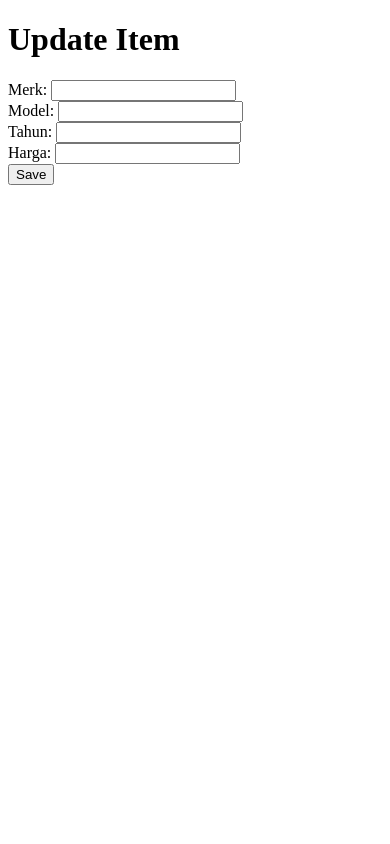
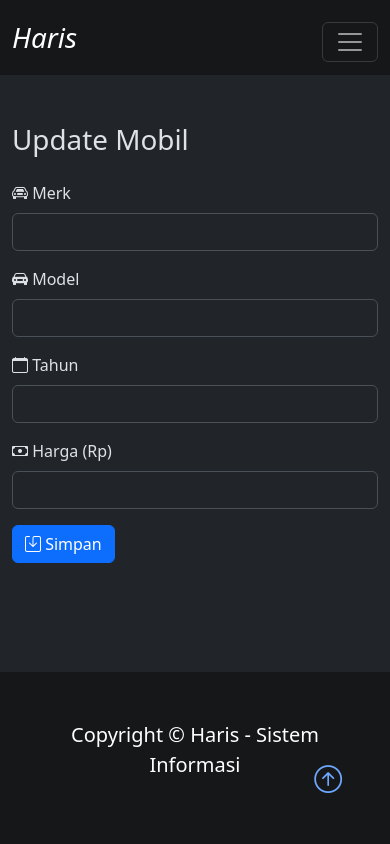
Before and after one commit to harisongg/harisongg, a PHP site: page /update_mobil.php?id=1 in a window 390 px wide. Run offline with PHP 8.4, Linux system fonts and the light colour scheme; data that the repository does not hold is empty.

Commit message:
Add files via upload
Final, done the UI/UX (isn't the best though), sorted the files based on their functions, all functions and queries ran as they should be, thank you God.

```diff
--- /dev/null
+++ b/UAS_Haris_825230106/queries/qupdate_mobil.php
@@ -0,0 +1,20 @@
+<?php
+$id = $_GET['id'];
+$result = $conn->query("SELECT * FROM mobil WHERE id=$id");
+$item = $result->fetch_assoc();
+
+if ($_SERVER['REQUEST_METHOD'] == 'POST') {
+    $merk = $_POST['merk'];
+    $model = $_POST['model'];
+    $tahun = $_POST['tahun'];
+    $harga = $_POST['harga'];
+
+    $sql = "UPDATE mobil SET merk='$merk', model='$model', tahun='$tahun', harga='$harga' WHERE id=$id";
+
+    if ($conn->query($sql) === TRUE) {
+        echo "Data berhasil diupdate";
+    } else {
+        echo "Error: " . $sql . "<br>" . $conn->error;
+    }
+}
+?>
--- a/UAS_Haris_825230106/update_mobil.php
+++ b/UAS_Haris_825230106/update_mobil.php
@@ -1,40 +1,75 @@
 <?php
 require_once "include/config.php";
 require_once "include/session.php";
-
-$id = $_GET['id'];
-$result = $conn->query("SELECT * FROM mobil WHERE id=$id");
-$item = $result->fetch_assoc();
-
-if ($_SERVER['REQUEST_METHOD'] == 'POST') {
-    $merk = $_POST['merk'];
-    $model = $_POST['model'];
-    $tahun = $_POST['tahun'];
-    $harga = $_POST['harga'];
-
-    $sql = "UPDATE mobil SET merk='$merk', model='$model', tahun='$tahun', harga='$harga' WHERE id=$id";
-
-    if ($conn->query($sql) === TRUE) {
-        echo "Data berhasil diupdate";
-    } else {
-        echo "Error: " . $sql . "<br>" . $conn->error;
-    }
-}
+require_once "queries/qupdate_mobil.php";
 ?>
 
-<!DOCTYPE html>
-<html>
+<!doctype html>
+<html lang="en" data-bs-theme="dark">
+
 <head>
-    <title>Update Item</title>
+    <title>Update Mobil</title>
+    <meta charset="utf-8" />
+    <meta name="viewport" content="width=device-width, initial-scale=1, shrink-to-fit=no" />
+    <link href="https://cdn.jsdelivr.net/npm/bootstrap@5.3.2/dist/css/bootstrap.min.css" rel="stylesheet" integrity="sha384-T3c6CoIi6uLrA9TneNEoa7RxnatzjcDSCmG1MXxSR1GAsXEV/Dwwykc2MPK8M2HN" crossorigin="anonymous" />
+    <link rel="stylesheet" href="https://cdn.jsdelivr.net/npm/bootstrap-icons@1.11.3/font/bootstrap-icons.min.css" />
 </head>
 <body>
-    <h1>Update Item</h1>
-    <form method="post">
-        Merk: <input type="text" name="merk" value="<?php echo $item['merk']; ?>"><br>
-        Model: <input type="text" name="model" value="<?php echo $item['model']; ?>"><br>
-        Tahun: <input type="number" name="tahun" value="<?php echo $item['tahun']; ?>"><br>
-        Harga: <input type="number" step="0.01" name="harga" value="<?php echo $item['harga']; ?>"><br>
-        <button type="submit">Save</button>
-    </form>
+    <div class="d-flex flex-column min-vh-100">
+        <header>
+            <nav class="navbar navbar-expand-md bg-secondary-subtle navbar-body-secondary pt-3">
+                <div class="container">
+                    <a href="dashboard.php" class="navbar-brand">
+                        <h1 class="fst-italic display-6">Haris</h1>
+                    </a>
+                    <button class="navbar-toggler" type="button" data-bs-toggle="collapse" data-bs-target="#navbar">
+                        <span class="navbar-toggler-icon"></span>
+                    </button>
+                    <div class="collapse navbar-collapse fs-5" id="navbar">
+                        <ul class="navbar-nav ms-auto">
+                            <li class="nav-item">
+                                <a class="nav-link active fst-italic fw-light fs-2" href="dashboard.php">Dashboard</a>
+                            </li>
+                        </ul>
+                    </div>
+                </div>
+            </nav>
+        </header>
+        <main>
+            <div class="container mt-5">
+                <h1 class="mb-4">Update Mobil</h1>
+                <form method="post">
+                    <div class="mb-3">
+                        <label for="merk" class="form-label"><i class="bi bi-car-front"></i> Merk</label>
+                        <input type="text" class="form-control" id="merk" name="merk" value="<?php echo $item['merk']; ?>" required>
+                    </div>
+                    <div class="mb-3">
+                        <label for="model" class="form-label"><i class="bi bi-car-front-fill"></i> Model</label>
+                        <input type="text" class="form-control" id="model" name="model" value="<?php echo $item['model']; ?>" required>
+                    </div>
+                    <div class="mb-3">
+                        <label for="tahun" class="form-label"><i class="bi bi-calendar"></i> Tahun</label>
+                        <input type="number" class="form-control" id="tahun" name="tahun" value="<?php echo $item['tahun']; ?>" required>
+                    </div>
+                    <div class="mb-3">
+                        <label for="harga" class="form-label"><i class="bi bi-cash"></i> Harga (Rp)</label>
+                        <input type="number" class="form-control" id="harga" name="harga" step="0.01" value="<?php echo $item['harga']; ?>" required>
+                    </div>
+                    <button type="submit" class="btn btn-primary"><i class="bi bi-save"></i> Simpan</button>
+                </form>
+            </div>
+        </main>
+        <footer class="p-5 bg-secondary-subtle text-white text-center position-relative mt-auto">
+            <div class="container">
+                <p class="lead">Copyright &copy; Haris - Sistem Informasi</p>
+                <a href="#" class="position-absolute bottom-0 end-0 p-5">
+                    <i class="bi bi-arrow-up-circle h1"></i>
+                </a>
+            </div>
+        </footer>
+    </div>
+    <!-- Bootstrap JavaScript Libraries -->
+    <script src="https://cdn.jsdelivr.net/npm/@popperjs/core@2.11.8/dist/umd/popper.min.js" integrity="sha384-I7E8VVD/ismYTF4hNIPjVp/Zjvgyol6VFvRkX/vR+Vc4jQkC+hVqc2pM8ODewa9r" crossorigin="anonymous"></script>
+    <script src="https://cdn.jsdelivr.net/npm/bootstrap@5.3.2/dist/js/bootstrap.min.js" integrity="sha384-BBtl+eGJRgqQAUMxJ7pMwbEyER4l1g+O15P+16Ep7Q9Q+zqX6gSbd85u4mG4QzX+" crossorigin="anonymous"></script>
 </body>
 </html>
```
Also changed, not shown: UAS_Haris_825230106/dashboard.php (+26 -52 lines), UAS_Haris_825230106/hapus_mobil.php (+61 -8 lines), UAS_Haris_825230106/queries/qhapus_mobil.php (added, +11 -0 lines), UAS_Haris_825230106/queries/qtambah_mobil.php (added, +16 -0 lines), UAS_Haris_825230106/tambah_mobil.php (+65 -26 lines).
